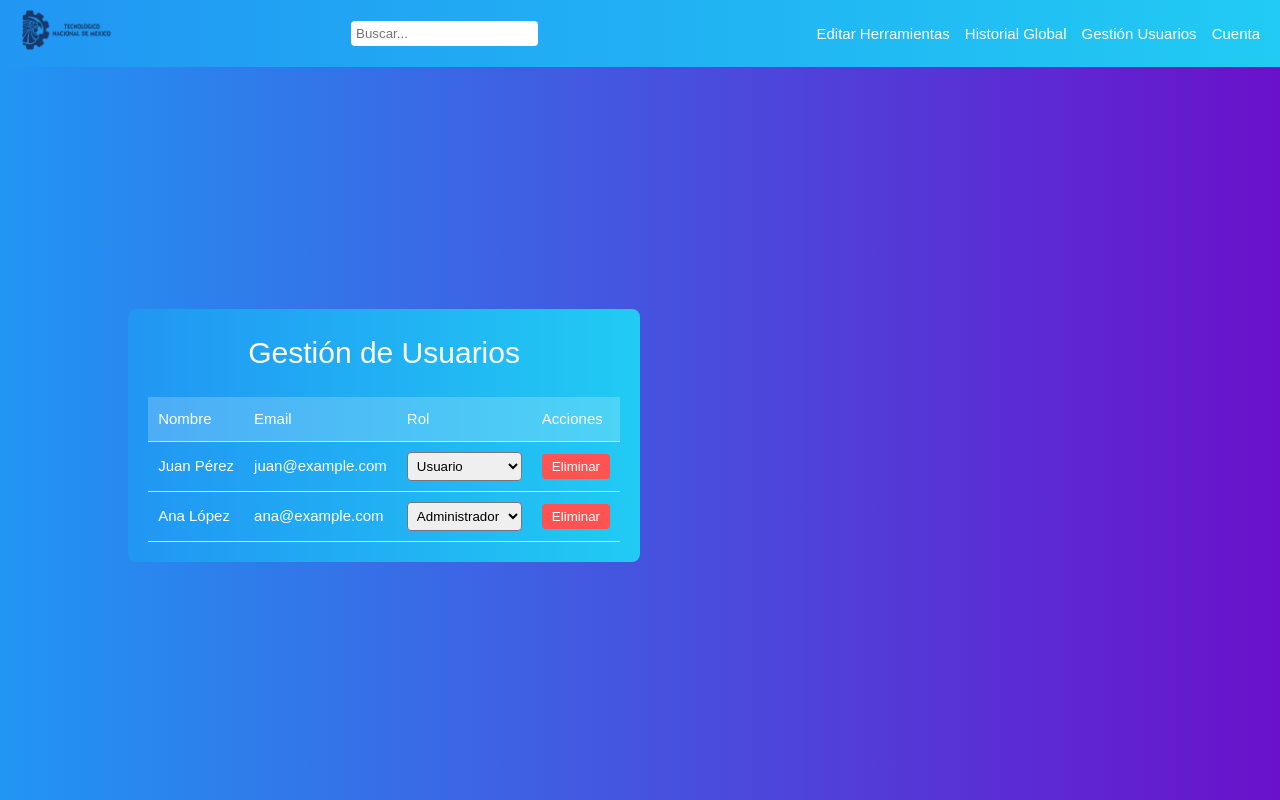
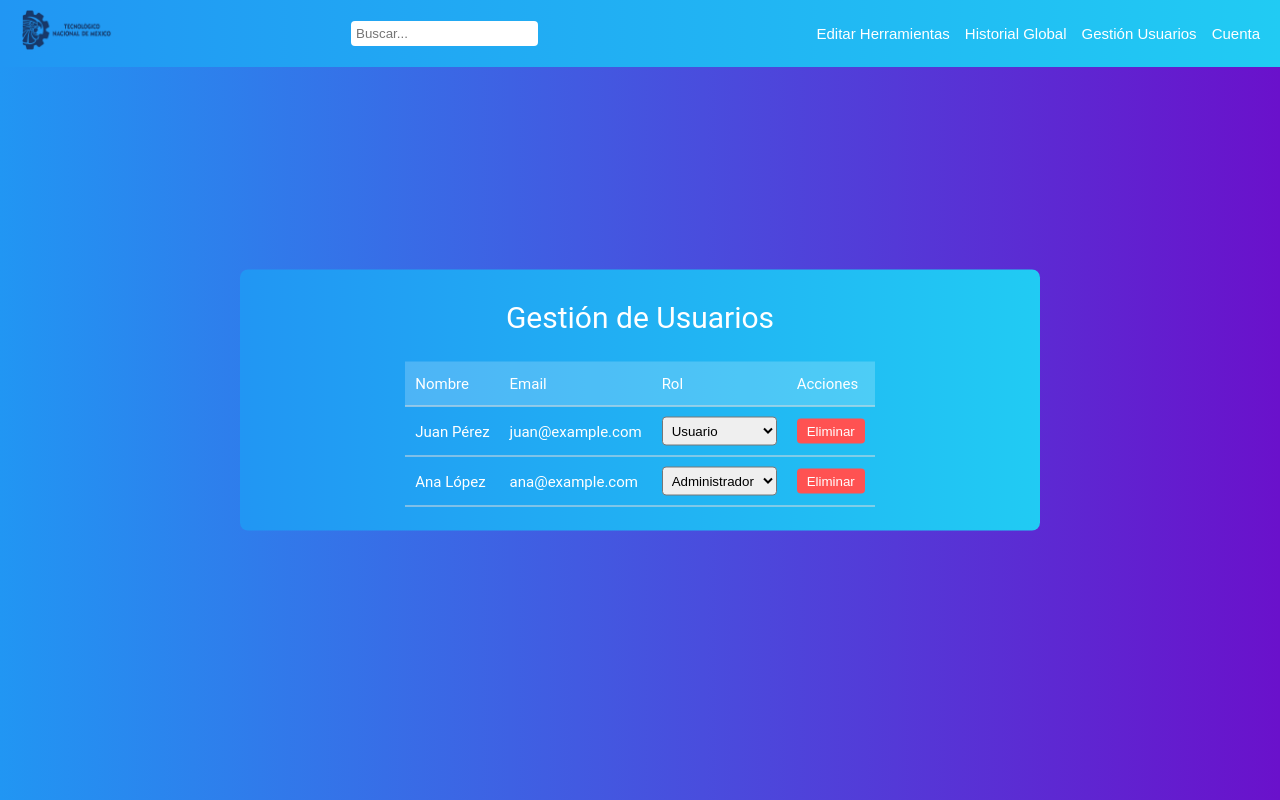
Before and after one commit to Pitter911/4H, a Vue app in the folder depEscolares/: page /gestionUsuarios in a window 1280 px wide. Built offline with nearby package versions, Linux system fonts and the light colour scheme.

Commit message:
fixed css

```diff
--- a/depEscolares/src/components/Usuarios/listaUsuarios.vue
+++ b/depEscolares/src/components/Usuarios/listaUsuarios.vue
@@ -61,15 +61,27 @@ export default {
 
 <style scoped>
 .lista-usuarios {
+  display: flex;
+  flex-direction: column; /* Asegura que los elementos estén en columna */
+  justify-content: center;
+  align-items: center;
+  position: absolute;
+  top: 50%;
+  left: 50%;
+  transform: translate(-50%, -50%);
+  width: 100%;
+  max-width: 800px;
+  padding: 1.5rem;
+  box-sizing: border-box;
+  font-family: 'Roboto', sans-serif;
   background: linear-gradient(90deg, #2196f3, #21cbf3);
-  padding: 20px;
   border-radius: 8px;
   color: white;
 }
 
 h1 {
   text-align: center;
-  margin-bottom: 20px;
+  margin-bottom: 20px; /* Añade espacio debajo del encabezado */
 }
 
 .usuarios-table {
--- a/depEscolares/src/router/index.js
+++ b/depEscolares/src/router/index.js
@@ -8,6 +8,11 @@ const router = createRouter({
       path: '/login',
       name: 'login',
       component: () => import('@/components/autenticacion/loginFrom.vue'),
+    },
+    {
+      path: '/listaUsuarios',
+      name: 'listaUsuarios',
+      component: () => import('@/components/Usuarios/listaUsuarios.vue'),
     },
     {
       path: '/register',
@@ -113,7 +118,8 @@ const router = createRouter({
       path: '/perfilAdmin',
       name: 'perfilAdmin',
       component: () => import('@/views/administrador/perfilAdmin.vue'),
-    }
+    },
+
   ],
 })
 
```
